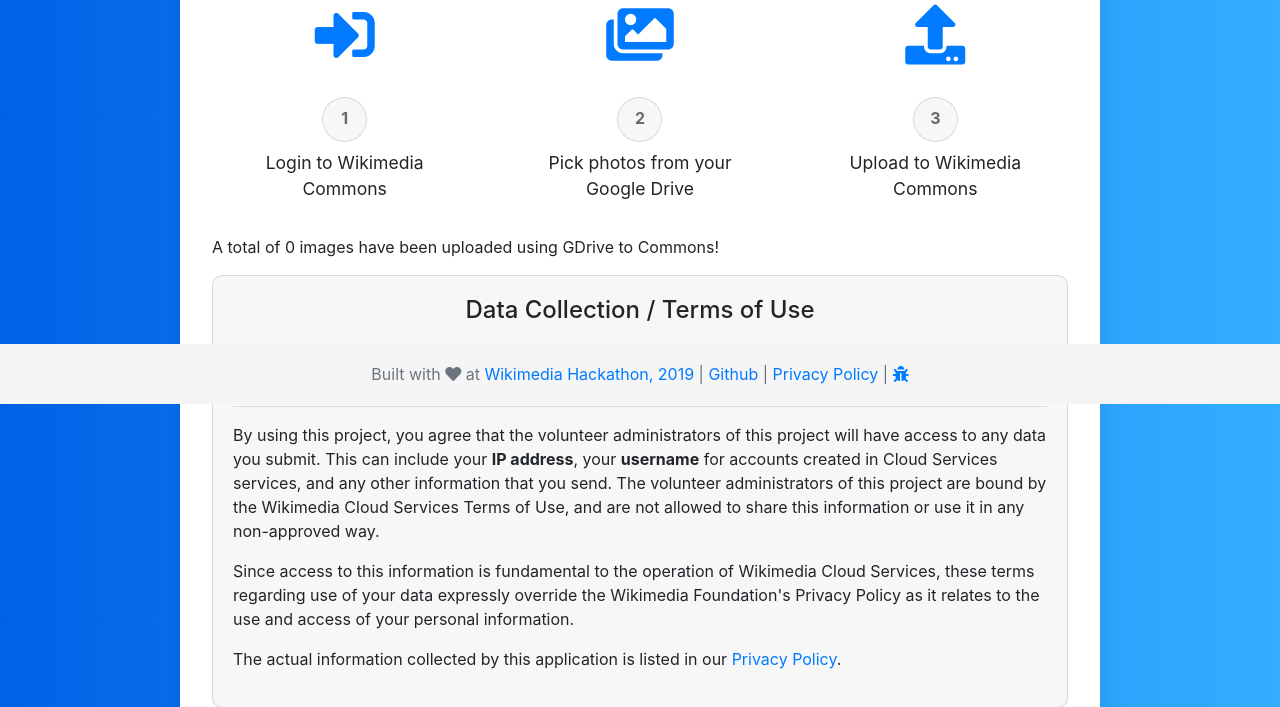
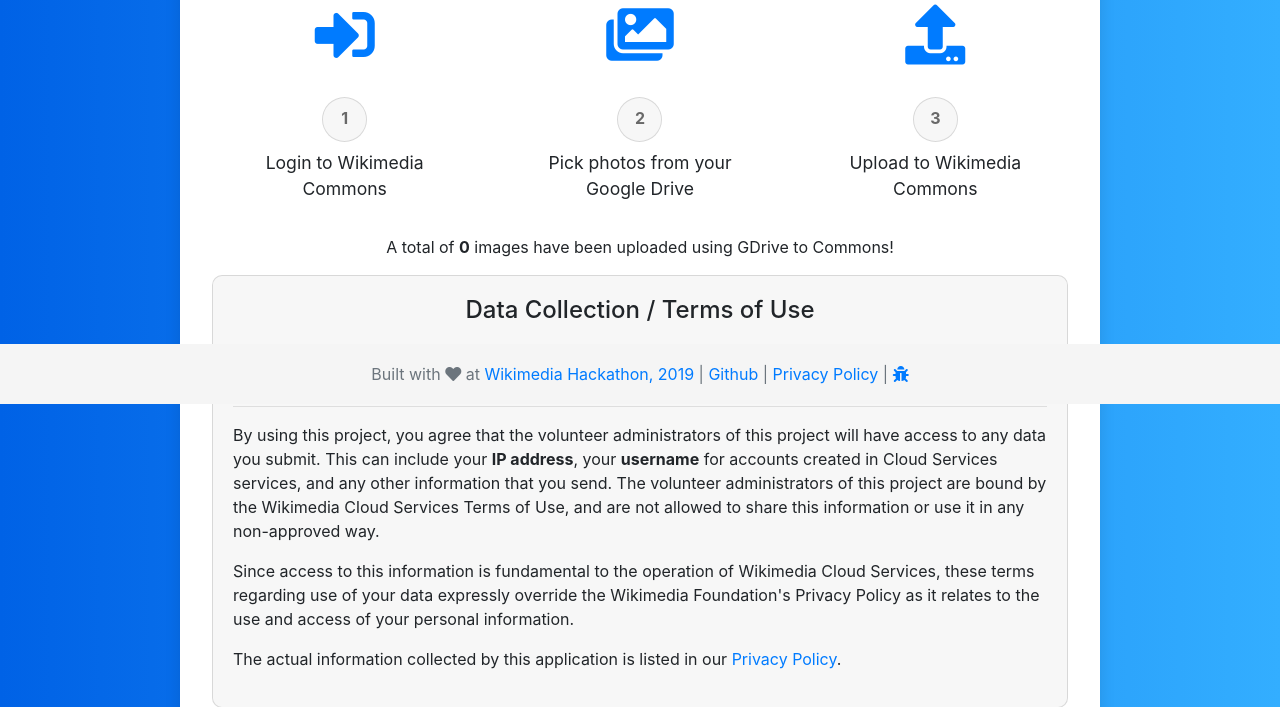
Before and after one commit to tonythomas01/gdrive-to-commons, a Django app: page / in a window 1280 px wide. Shown: the part 396-1103 px from the top of the page. Run offline with Django 3.2, Linux system fonts and the light colour scheme; data that the repository does not hold is empty; some libraries are stand-ins or nearby versions.

Commit message:
Prettier + center the counter <p> a bit

```diff
--- a/uploader/templates/home.html
+++ b/uploader/templates/home.html
@@ -58,9 +58,9 @@
             </div>
           </div>
           <div class="col-xs-12">
-            <p>
-              A total of {{ count }} images have been uploaded using GDrive to
-              Commons!
+            <p style="text-align: center">
+              A total of <span style="font-weight: bold"> {{ count }}</span>
+              images have been uploaded using GDrive to Commons!
             </p>
           </div>
 
```
